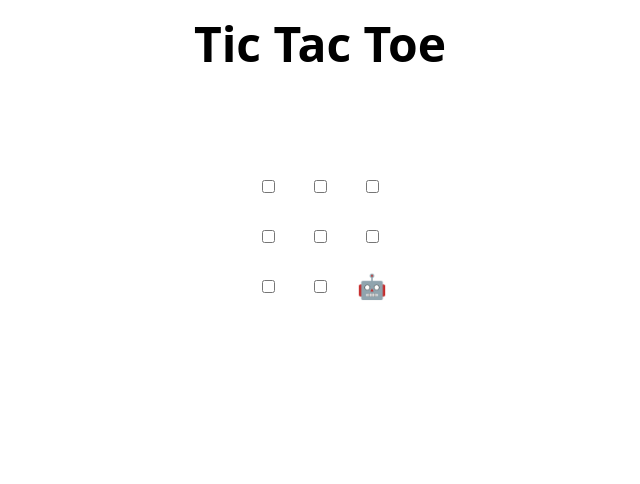
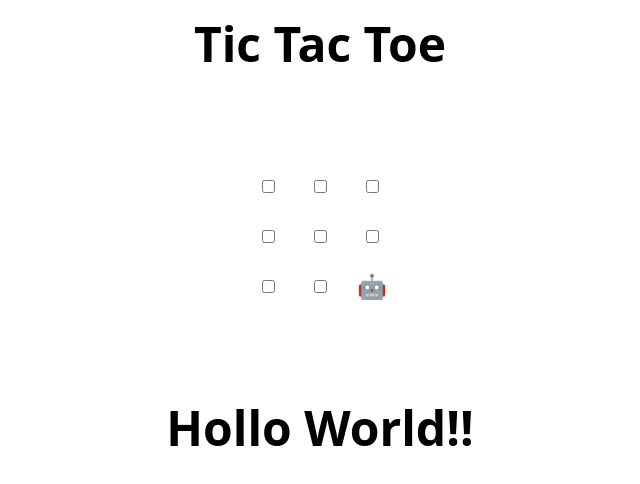
Before and after one commit to MuhammadJunaidQamar/review-pull-requests, a plain HTML site: page index.html in a window 1280 px wide. Shown: the whole page, without its empty margins (320-960 px from the left). Drawn offline with Linux system fonts and the light colour scheme.

Commit message:
Update index.html
Muhammad Junaid Qamar MLSA

```diff
--- a/index.html
+++ b/index.html
@@ -47,6 +47,7 @@
   </tr>
 </table>
 
+<h1>Hollo World!!</h1>
 <h2 hidden>Game over, refresh to play again 🧑‍💻 🤖!</h2>
 
 <script>
```
